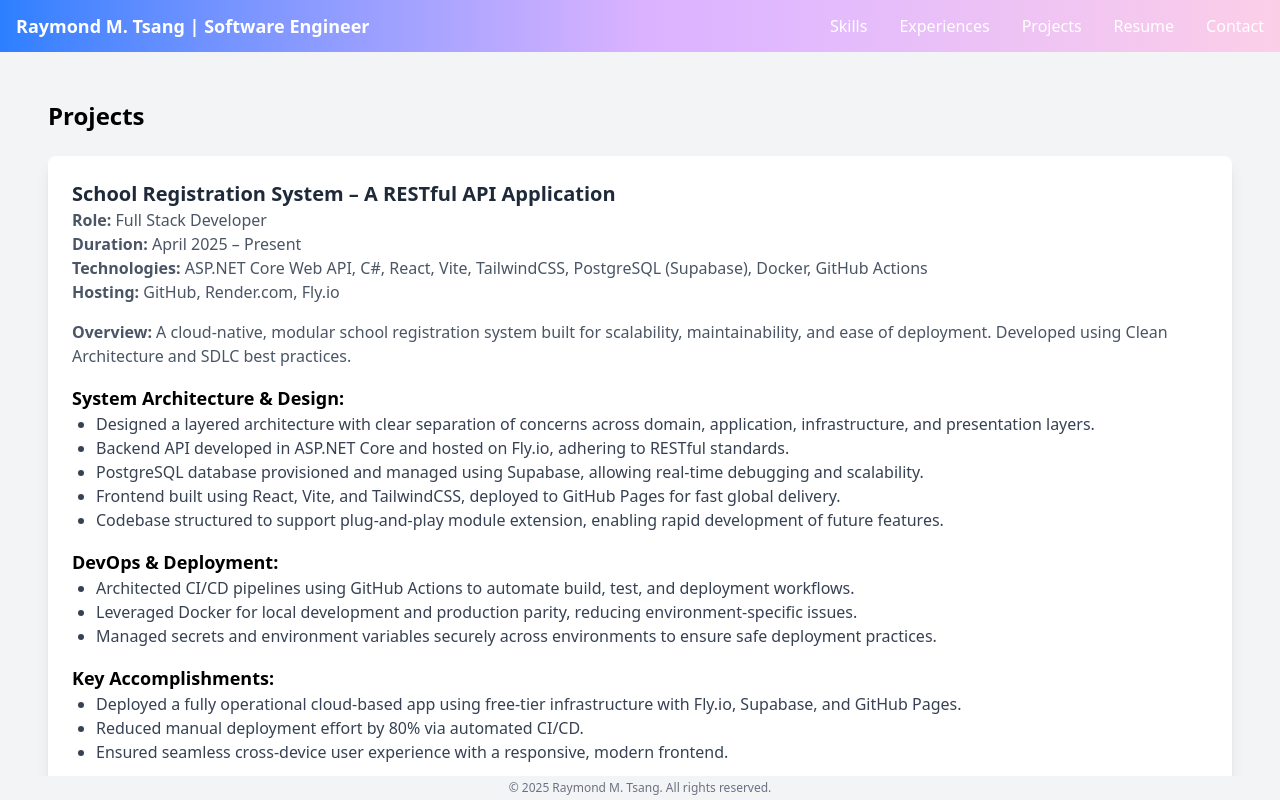
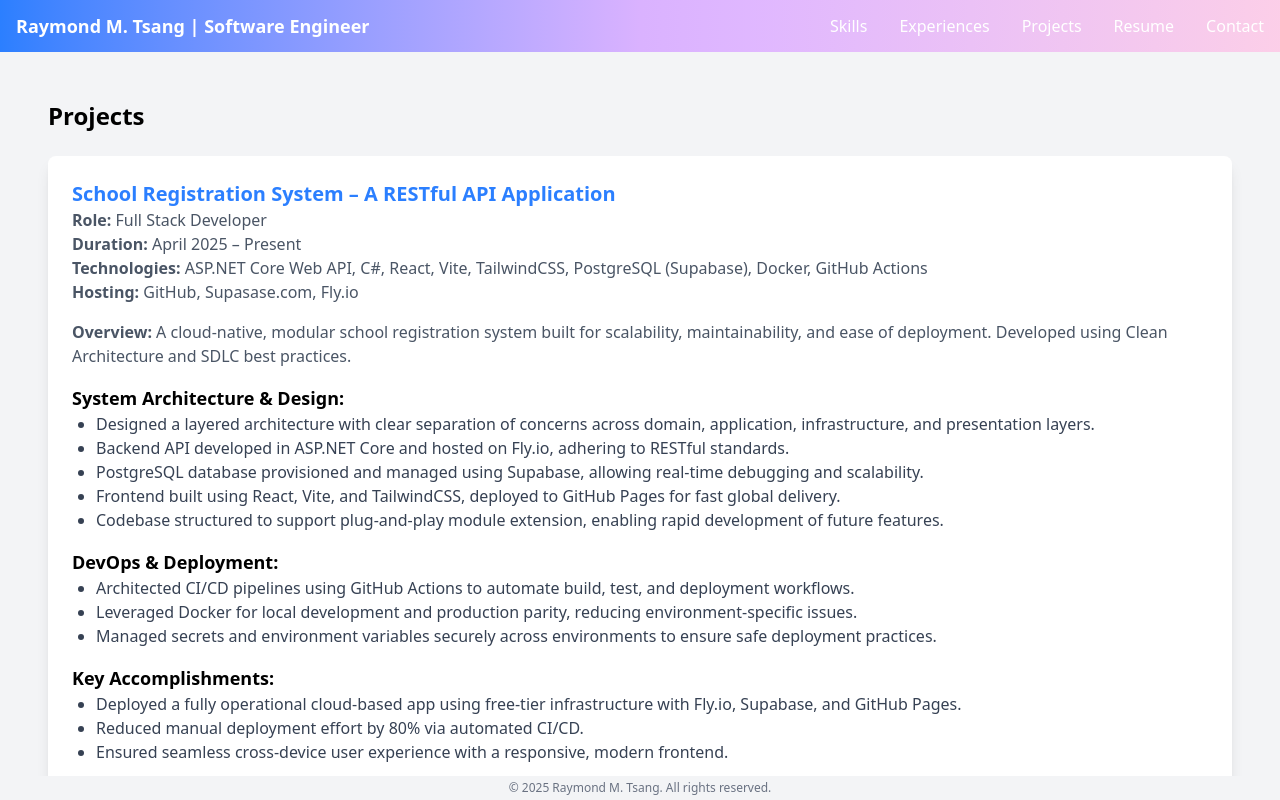
Before and after one commit to raytsangGitHub/raytsang.com, a React (Vite) app: page /raytsang.com/projects in a window 1280 px wide. Built offline with nearby package versions, Linux system fonts and the light colour scheme.

Commit message:
Use the Title as Url lin  in  project page

```diff
--- a/src/pages/ProjectsPage.jsx
+++ b/src/pages/ProjectsPage.jsx
@@ -5,11 +5,15 @@ function Projects()
 {
     const projects = [
         {
-            title: 'School Registration System – A RESTful API Application',
+            title: [
+                'School Registration System – A RESTful API Application'
+
+            ],
+
             role: 'Full Stack Developer',
             duration: 'April 2025 – Present',
             technologies: 'ASP.NET Core Web API, C#, React, Vite, TailwindCSS, PostgreSQL (Supabase), Docker, GitHub Actions',
-            hosting: 'GitHub, Render.com, Fly.io',
+            hosting: 'GitHub, Supasase.com, Fly.io',
             overview: 'A cloud-native, modular school registration system built for scalability, maintainability, and ease of deployment. Developed using Clean Architecture and SDLC best practices.',
             architecture_design: [
                 'Designed a layered architecture with clear separation of concerns across domain, application, infrastructure, and presentation layers.',
@@ -28,7 +32,7 @@ function Projects()
                 'Reduced manual deployment effort by 80% via automated CI/CD.',
                 'Ensured seamless cross-device user experience with a responsive, modern frontend.'
             ],
-            schoolreg: 'https://raytsanggithub.github.io/SchoolRegistration/',
+            schoolUrl: 'https://raytsanggithub.github.io/SchoolRegistration/',
             repoLink: 'https://github.com/raytsangGitHub/raytsang.com'
         },
     ];
@@ -38,7 +42,11 @@ function Projects()
             <h2 className="text-2xl font-bold mb-6">Projects</h2>
             {projects.map((project, index) => (
                 <div key={index} className="bg-white p-6 mb-6 shadow-lg rounded-lg">
-                    <h3 className="text-xl font-semibold text-gray-800">{project.title}</h3>
+                    <a href={project.schoolUrl} target="_blank" rel="noopener noreferrer" className="text-blue-500 hover:underline">
+
+                        <h3 className="text-xl font-semibold text-blue-500">{project.title}</h3>
+                    </a>
+
                     <p className="text-gray-600"><strong>Role:</strong> {project.role}</p>
                     <p className="text-gray-600"><strong>Duration:</strong> {project.duration}</p>
                     <p className="text-gray-600"><strong>Technologies:</strong> {project.technologies}</p>
@@ -67,10 +75,6 @@ function Projects()
                     </ul>
 
                     <p className="mt-4">
-                        <a href={project.schoolreg} target="_blank" rel="noopener noreferrer" className="text-blue-500 hover:underline">
-                            Visit School Registration
-                        </a>
-                        <span className="text-blue-500">{" | "}</span>
                         <a href={project.repoLink} target="_blank" rel="noopener noreferrer" className="text-blue-500 hover:underline">
                             GitHub Repository
                         </a>
```
